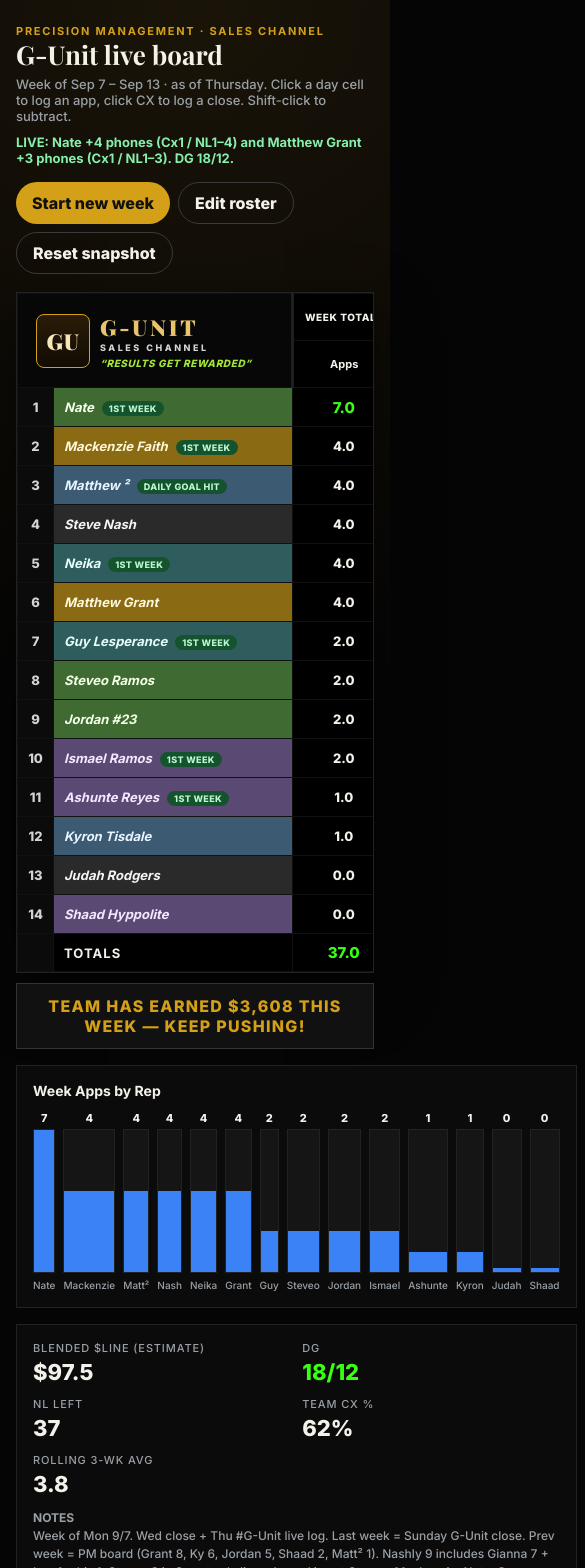
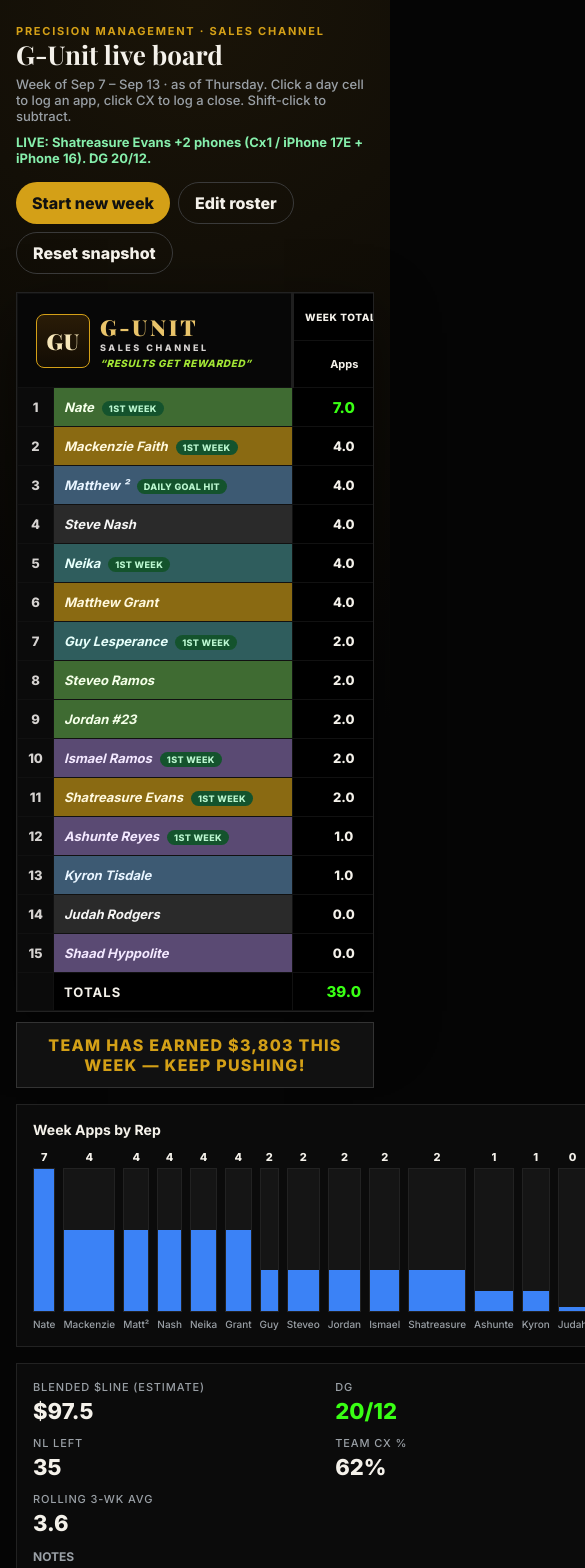
Before and after one commit to nash1599-ux/my-react-app, a React (Create React App) app: page / in a window 390 px wide. Shown: the top 1568 px of the page, 585 px wide, since content can reach past the window. Built offline with nearby package versions, Linux system fonts and the light colour scheme.

Commit message:
Add Shatreasure Evans +2 to the Thursday G-Unit board
Count her Cx1 / iPhone 17E + iPhone 16 close after she tagged the G-Unit roster, and refresh daily goal and NL left.

Co-authored-by: Opulent <nash1599-ux@users.noreply.github.com>

```diff
--- a/src/data/seed.js
+++ b/src/data/seed.js
@@ -1,4 +1,4 @@
-export const STORAGE_KEY = "gunit-board-v6";
+export const STORAGE_KEY = "gunit-board-v7";
 export const BLENDED_RATE = 97.5;
 export const WEEK_DAYS = ["MON", "TUE", "WED", "THU", "FRI", "SAT", "SUN"];
 
@@ -8,8 +8,8 @@ function days({ wed = 0, thu = 0 } = {}) {
 
 // Week of Mon Sep 7 – Sun Sep 13, 2026, as of Thursday.
 // Wednesday = official G-Unit close. Thursday = live #G-Unit sales
-// (Matthew ² +1, Nash +4, Neika +4, Ismael +2, Nate +4, Grant +3).
-// Ismael is not Steveo. Shaad CC #3 was not counted.
+// (Matthew ² +1, Nash +4, Neika +4, Ismael +2, Nate +4, Grant +3,
+// Shatreasure +2). Ismael is not Steveo. Shaad CC #3 was not counted.
 // Last week = Sunday G-Unit close. Prev week = PM board with trainee
 // lines given back to the closer: Gianna + Leo -> Nashly, Cameron -> Steveo.
 export const SEED_BOARD = {
@@ -17,12 +17,12 @@ export const SEED_BOARD = {
   tagline: "Results get Rewarded",
   weekStart: "2026-09-07",
   asOfLabel: "as of Thursday",
-  dg: { current: 18, goal: 12 },
-  nlLeft: 37,
+  dg: { current: 20, goal: 12 },
+  nlLeft: 35,
   liveCall:
-    "LIVE: Nate +4 phones (Cx1 / NL1–4) and Matthew Grant +3 phones (Cx1 / NL1–3). DG 18/12.",
+    "LIVE: Shatreasure Evans +2 phones (Cx1 / iPhone 17E + iPhone 16). DG 20/12.",
   notes:
-    "Week of Mon 9/7. Wed close + Thu #G-Unit live log. Last week = Sunday G-Unit close. Prev week = PM board (Grant 8, Ky 6, Jordan 5, Shaad 2, Matt² 1). Nashly 9 includes Gianna 7 + Leo 1 + his 1. Steveo 3 is Cameron's lines. Ismael is not Steveo. Mackenzie, Nate, Guy, Ashunte, Neika, Ismael: first week on this board.",
+    "Week of Mon 9/7. Wed close + Thu G-Unit live log. Last week = Sunday G-Unit close. Prev week = PM board (Grant 8, Ky 6, Jordan 5, Shaad 2, Matt² 1). Nashly 9 includes Gianna 7 + Leo 1 + his 1. Steveo 3 is Cameron's lines. Ismael is not Steveo. Mackenzie, Nate, Guy, Ashunte, Neika, Ismael, Shatreasure: first week on this board.",
   reps: [
     {
       id: "mackenzie-faith",
@@ -139,7 +139,7 @@ export const SEED_BOARD = {
       name: "Ashunte Reyes",
       shortName: "Ashunte",
       accent: "purple",
-      listOrder: 10,
+      listOrder: 11,
       firstWeek: true,
       lastWeekApps: 0,
       prevWeekApps: 0,
@@ -170,6 +170,19 @@ export const SEED_BOARD = {
       cx: 2,
     },
     {
+      id: "shatreasure-evans",
+      name: "Shatreasure Evans",
+      shortName: "Shatreasure",
+      accent: "gold",
+      listOrder: 10,
+      firstWeek: true,
+      lastWeekApps: 0,
+      prevWeekApps: 0,
+      days: days({ thu: 2 }),
+      cx: 1,
+      badge: "1st week",
+    },
+    {
       id: "judah-rodgers",
       name: "Judah Rodgers",
       shortName: "Judah",
```
Also changed, not shown: 2 other files (tests, documents, lock files or other folders).
